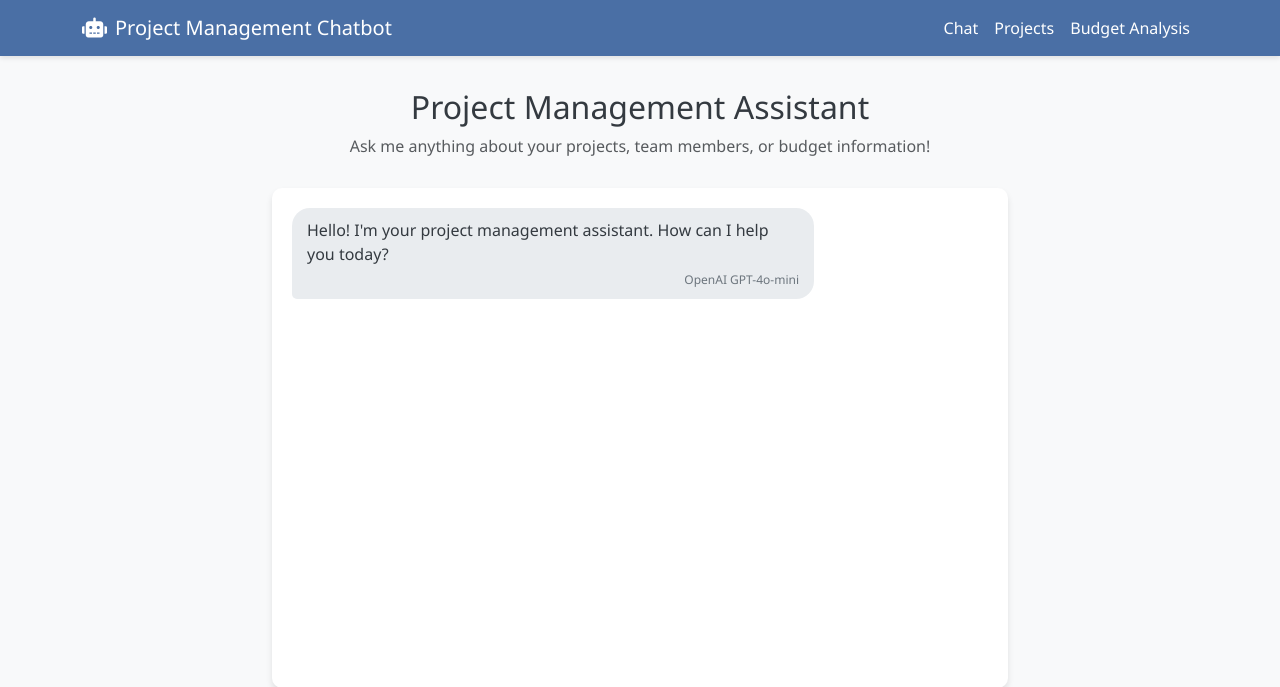
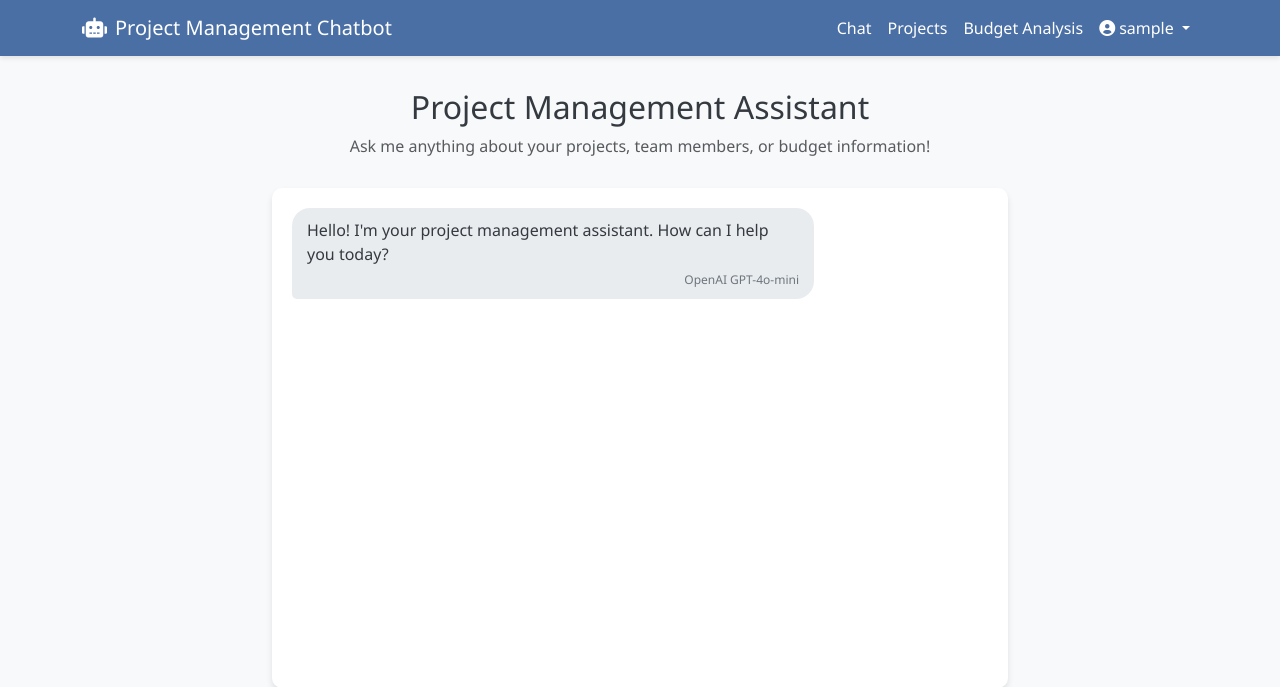
Before and after one commit to paulavishek/Nexus-360, a Django app: page / in a window 1280 px wide. Shown: the top 687 px of the page. Run offline with Django 5.2, Linux system fonts and the light colour scheme; the visitor is signed in with stand-in values (Sample User, id 1); parts of the project's set-up code (start-up, migrations or seed data) failed here and were passed over.

Commit message:
Add user authentication links to the navigation bar with dropdown for logged-in users

```diff
--- a/templates/base.html
+++ b/templates/base.html
@@ -101,6 +101,7 @@
             </button>
             <div class="collapse navbar-collapse" id="navbarNav">
                 <ul class="navbar-nav ms-auto">
+                    {% if user.is_authenticated %}
                         <li class="nav-item">
                             <a class="nav-link" href="{% url 'chatbot:index' %}">Chat</a>
                         </li>
@@ -110,6 +111,23 @@
                         <li class="nav-item">
                             <a class="nav-link" href="{% url 'chatbot:budget_analysis' %}">Budget Analysis</a>
                         </li>
+                        <li class="nav-item dropdown">
+                            <a class="nav-link dropdown-toggle" href="#" id="userDropdown" role="button" data-bs-toggle="dropdown" aria-expanded="false">
+                                <i class="fas fa-user-circle me-1"></i>{{ user.username }}
+                            </a>
+                            <ul class="dropdown-menu dropdown-menu-end" aria-labelledby="userDropdown">
+                                {% if user.is_staff %}
+                                    <li><a class="dropdown-item" href="{% url 'admin:index' %}"><i class="fas fa-tools me-2"></i>Admin</a></li>
+                                    <li><hr class="dropdown-divider"></li>
+                                {% endif %}
+                                <li><a class="dropdown-item" href="{% url 'chatbot:logout' %}"><i class="fas fa-sign-out-alt me-2"></i>Logout</a></li>
+                            </ul>
+                        </li>
+                    {% else %}
+                        <li class="nav-item">
+                            <a class="nav-link" href="{% url 'chatbot:login' %}"><i class="fas fa-sign-in-alt me-1"></i>Login</a>
+                        </li>
+                    {% endif %}
                 </ul>
             </div>
         </div>
```
Lines whose indentation alone changed are shown as unchanged.
